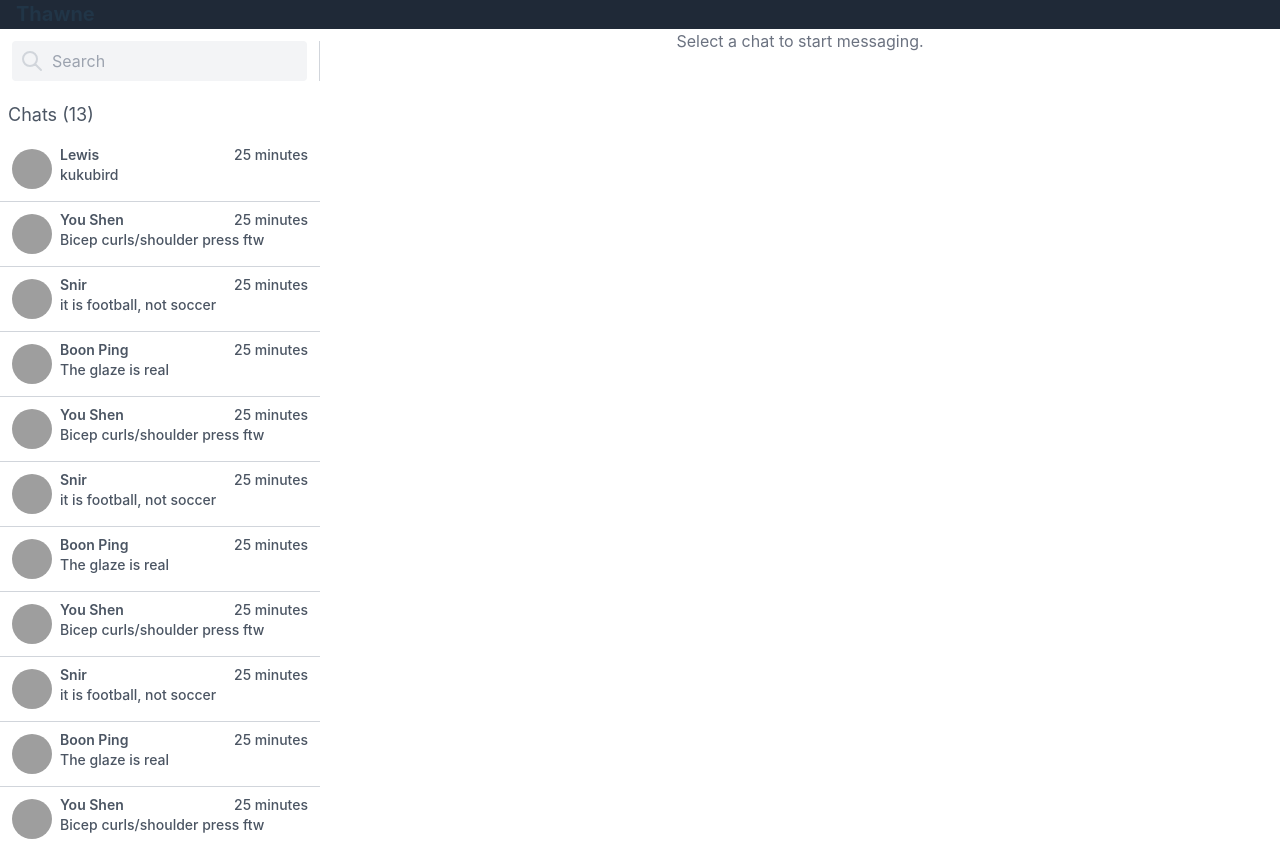
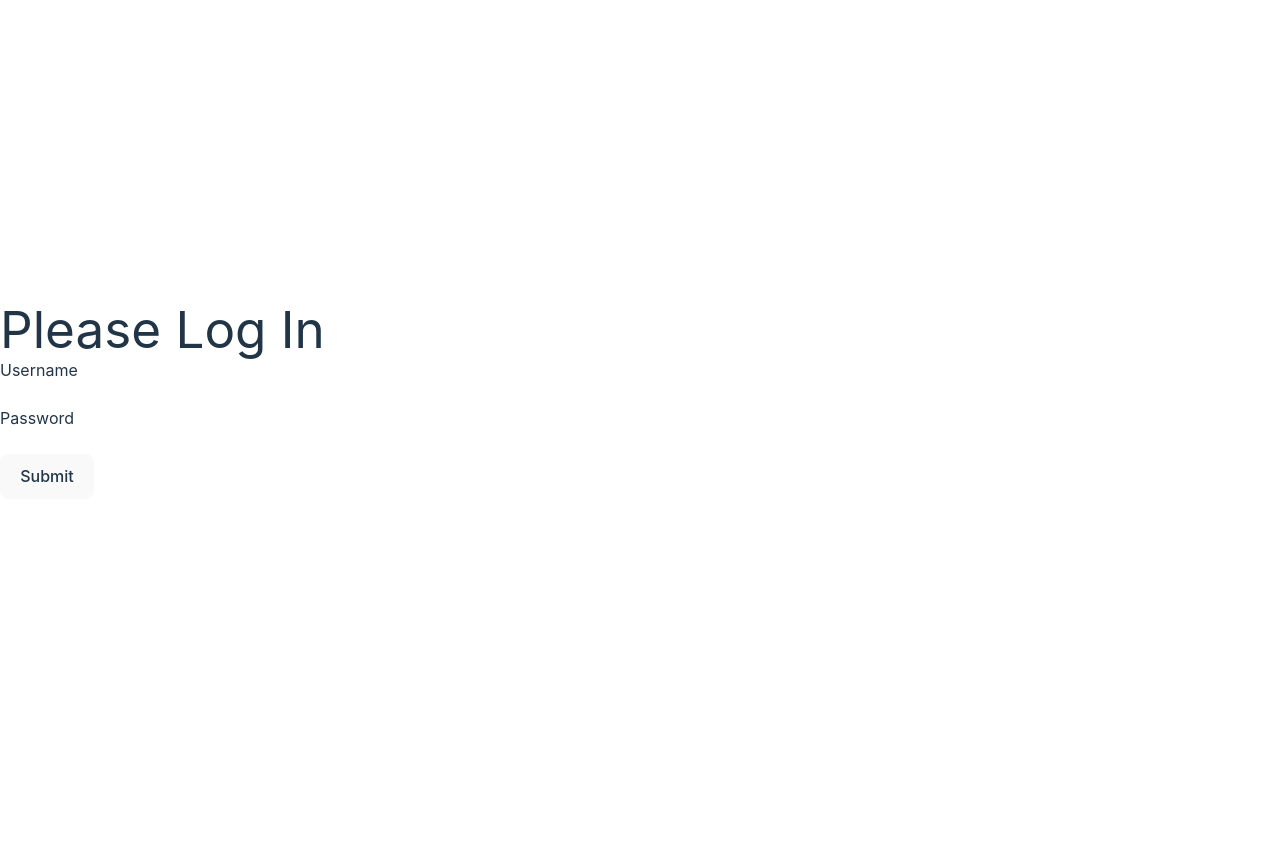
Before and after one commit to youshen52/Thawne, a React (Vite) app in the folder testapp/: page / in a window 1280 px wide. After the commit the page ends 800 px from the top, so only its background shows below. Built offline with nearby package versions, Linux system fonts and the light colour scheme; grey boxes are pictures that could not be loaded.

Commit message:
Added login

```diff
--- a/testapp/package.json
+++ b/testapp/package.json
@@ -17,7 +17,8 @@
   },
   "dependencies": {
     "react": "^18.2.0",
-    "react-dom": "^18.2.0"
+    "react-dom": "^18.2.0",
+    "react-router-dom": "^6.20.1"
   },
   "devDependencies": {
     "@types/react": "^18.2.37",
--- a/testapp/src/App.jsx
+++ b/testapp/src/App.jsx
@@ -1,28 +1,31 @@
 import React, { useState } from 'react';
-import ChatList from './components/ChatList';
-import ChatView from './components/ChatView';
-import SearchBar from './components/SearchBar';
-import NavBar from './components/NavBar';
+import ChatPage from './components/ChatPage';
+import { BrowserRouter as Router, Route, Routes } from 'react-router-dom';import Login from './components/Login'
 
 function App() {
   const [selectedChat, setSelectedChat] = useState(null);
+  const [token, setToken] = useState();
 
   const handleChatSelect = (chat) => {
     setSelectedChat(chat);
   };
 
+  if(!token) {
+    return <Login setToken={setToken} />
+  }
+
+
   return (
     <>
-      <NavBar />
-      <div className="flex bg-white h-full">
-        <div className="basis-2/6 overflow-auto">
-          <SearchBar />
-          <ChatList onChatSelect={handleChatSelect} />
-        </div>
-        <div className="container w-screen overflow-auto">
-          <ChatView selectedChat={selectedChat} />
-        </div>
-      </div>
+        <div className="wrapper">
+      <h1>Application</h1>
+      <Router>
+        <Routes>
+        <Route path="/chats" element={<ChatPage handleChatSelect={handleChatSelect} selectedChat={selectedChat} />} />
+        </Routes>
+      </Router>
+    </div>
+
     </>
   );
 }
--- /dev/null
+++ b/testapp/src/components/ChatPage.jsx
@@ -0,0 +1,24 @@
+import React from 'react';
+import NavBar from './NavBar';
+import SearchBar from './SearchBar';
+import ChatList from './ChatList';
+import ChatView from './ChatView';
+
+const ChatPage = ({ handleChatSelect, selectedChat }) => {
+  return (
+    <>
+      <NavBar />
+      <div className="flex bg-white h-full">
+        <div className="basis-2/6 overflow-auto">
+          <SearchBar />
+          <ChatList onChatSelect={handleChatSelect} />
+        </div>
+        <div className="container w-screen overflow-auto">
+          <ChatView selectedChat={selectedChat} />
+        </div>
+      </div>
+    </>
+  );
+};
+
+export default ChatPage;
--- /dev/null
+++ b/testapp/src/components/Login.jsx
@@ -0,0 +1,51 @@
+import React, { useState } from 'react';
+import PropTypes from 'prop-types';
+
+
+async function loginUser(credentials) {
+    return fetch('http://localhost:5000/login', {
+      method: 'POST',
+      headers: {
+        'Content-Type': 'application/json'
+      },
+      body: JSON.stringify(credentials)
+    })
+      .then(data => data.json())
+   }
+
+export default function Login({ setToken }) {
+  const [username, setUserName] = useState();
+  const [password, setPassword] = useState();
+
+  const handleSubmit = async e => {
+    e.preventDefault();
+    const token = await loginUser({
+      username,
+      password
+    });
+    setToken(token);
+  }
+
+  return(
+    <div className="login-wrapper">
+      <h1>Please Log In</h1>
+      <form onSubmit={handleSubmit}>
+        <label>
+          <p>Username</p>
+          <input type="text" onChange={e => setUserName(e.target.value)}/>
+        </label>
+        <label>
+          <p>Password</p>
+          <input type="password" onChange={e => setPassword(e.target.value)}/>
+        </label>
+        <div>
+          <button type="submit">Submit</button>
+        </div>
+      </form>
+    </div>
+  )
+}
+
+Login.propTypes = {
+  setToken: PropTypes.func.isRequired
+};
```
Also changed, not shown: 1 other file (tests, documents, lock files or other folders).
